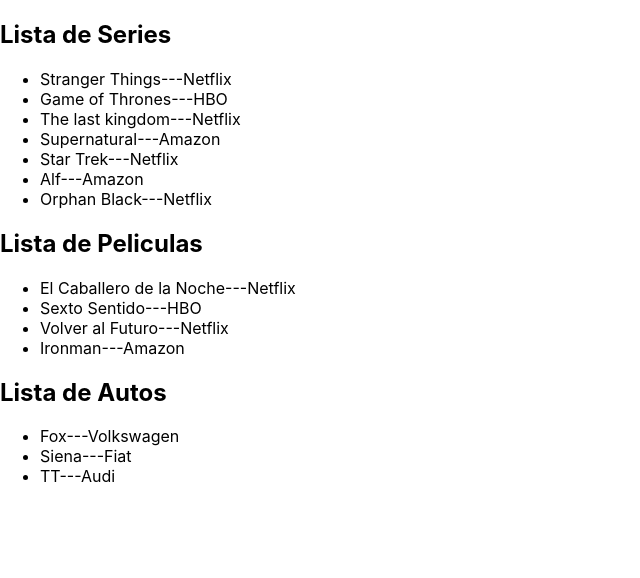
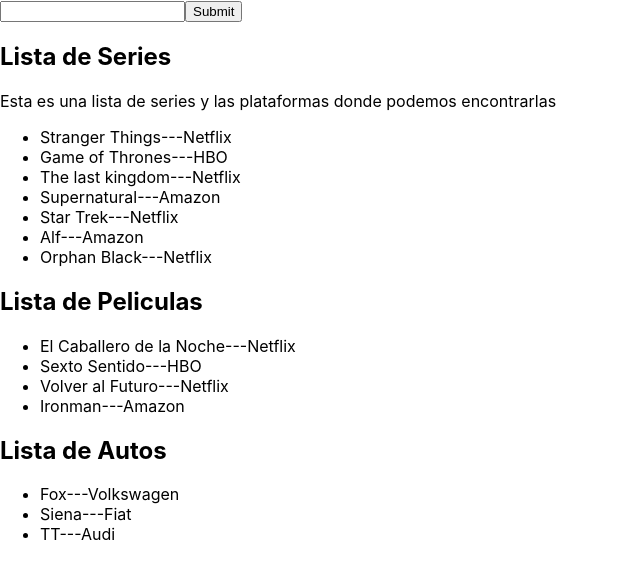
Before and after one commit to Academia-Numen/0222-react-clases, a JavaScript app: page / in a window 1280 px wide. Shown: the top 578 px of the page, without its empty margins (0-640 px from the left). Built offline with nearby package versions, Linux system fonts and the light colour scheme; the HTML template or start-up script is replaced by a standard one.

Commit message:
Clase 2: props children y event handlers

```diff
--- a/src/App.js
+++ b/src/App.js
@@ -26,9 +26,22 @@
     { id: 3, nombre: 'TT', label: 'Audi' },
   ];
 
+  function eventHandler(e) {
+    console.log('Has presionado el botón', e.target);
+    e.preventDefault();
+  }
+
   return (
     <div>
-      <Lista contenido={listaDeSeries} tituloDeLista='Series'/>
+
+      <form onSubmit={eventHandler}>
+        <input type="text" name="" id="" />
+        <input type="submit" />
+      </form>
+
+      <Lista contenido={listaDeSeries} tituloDeLista='Series'>
+        Esta es una lista de series y las plataformas donde podemos encontrarlas
+      </Lista>
       <Lista contenido={listaDePeliculas} tituloDeLista='Peliculas'/>
       <Lista contenido={listaDeAutos} tituloDeLista='Autos'/>
     </div>
--- a/src/components/Lista.js
+++ b/src/components/Lista.js
@@ -5,6 +5,7 @@
     return (
         <>
             <h2>Lista de {props.tituloDeLista}</h2>
+            <p>{ props.children }</p>
             <ul>
                 {props.contenido.map(serie => (
                     <Card
```
